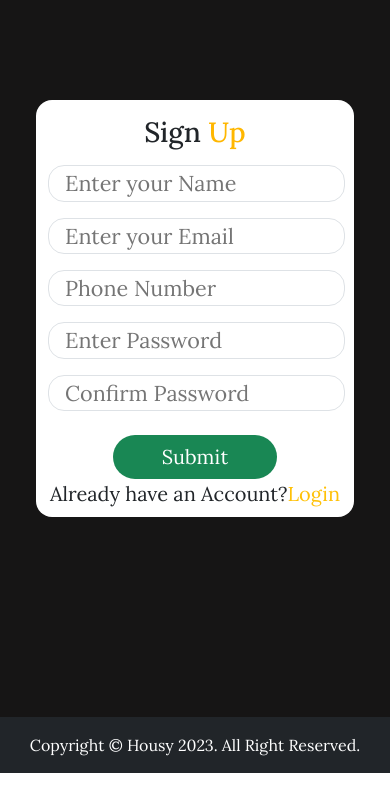
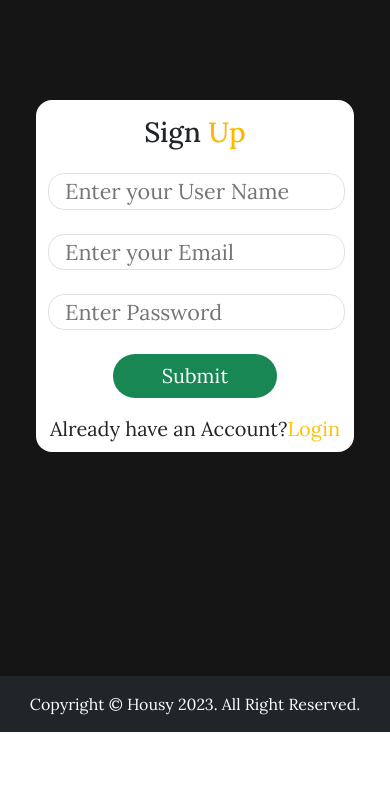
Before and after one commit to Haamidraza03/Housyy, a React (Create React App) app: page /usignup in a window 390 px wide. Shown: the top 812 px of the page. Built offline with nearby package versions, Linux system fonts and the light colour scheme.

Commit message:
usignup changed

```diff
--- a/src/pages/Usignup.jsx
+++ b/src/pages/Usignup.jsx
@@ -4,14 +4,14 @@ import {Link} from 'react-router-dom';
 function Usignup() {
   return (
     <div className="row justify-content-center px-5" style={{marginTop:"100px"}}>
-        <div className="col-md-3 bg-white rounded-4 pt-3" data-aos="zoom-in" data-aos-duration="1500" data-aos-easing="ease-in-out">
-            <h1 className='text-center mb-3'>Sign <span style={{color:'rgb(255, 183, 0)'}}>Up</span></h1>
-            <center><input type="text" id='name' className='rounded-4 mb-3 fs-4 border ps-3' placeholder='Enter your Name' /><br /></center>
-            <center><input type="email" id='email' className='rounded-4 mb-3 fs-4 border ps-3' placeholder='Enter your Email' /><br /></center>
-            <center><input type="number" id='phone' className='rounded-4 mb-3 fs-4 border ps-3' placeholder='Phone Number' /><br /></center>
-            <center><input type="password" id='password' className='rounded-4 mb-3 fs-4 border ps-3' placeholder='Enter Password' /><br /></center>
-            <center><input type="password" id='cpassword' className='rounded-4 mb-4 fs-4 border ps-3' placeholder='Confirm Password' /><br /></center>
-            <center><button className='btn bg-success rounded-pill fs-5 px-5 text-white'>Submit</button></center>
+        <div className="col-md-3 bg-white rounded-4 pt-3 mb-4" data-aos="zoom-in" data-aos-duration="1500" data-aos-easing="ease-in-out">
+            <h1 className='text-center mb-4'>Sign <span style={{color:'rgb(255, 183, 0)'}}>Up</span></h1>
+            <center><input type="text" id='uname' className='rounded-4 mb-4 fs-4 border ps-3' placeholder='Enter your User Name' /><br /></center>
+            <center><input type="email" id='email' className='rounded-4 mb-4 fs-4 border ps-3' placeholder='Enter your Email' /><br /></center>
+
+            <center><input type="password" id='password' className='rounded-4 mb-4 fs-4 border ps-3' placeholder='Enter Password' /><br /></center>
+
+            <center><button className='btn bg-success rounded-pill fs-5 px-5 mb-3 text-white'>Submit</button></center>
             <center><div className="fs-5 mb-2">Already have an Account?<Link to="/ulogin" style={{textDecoration:"none"}} className='link text-warning'>Login</Link></div></center>
         </div>
 
```
